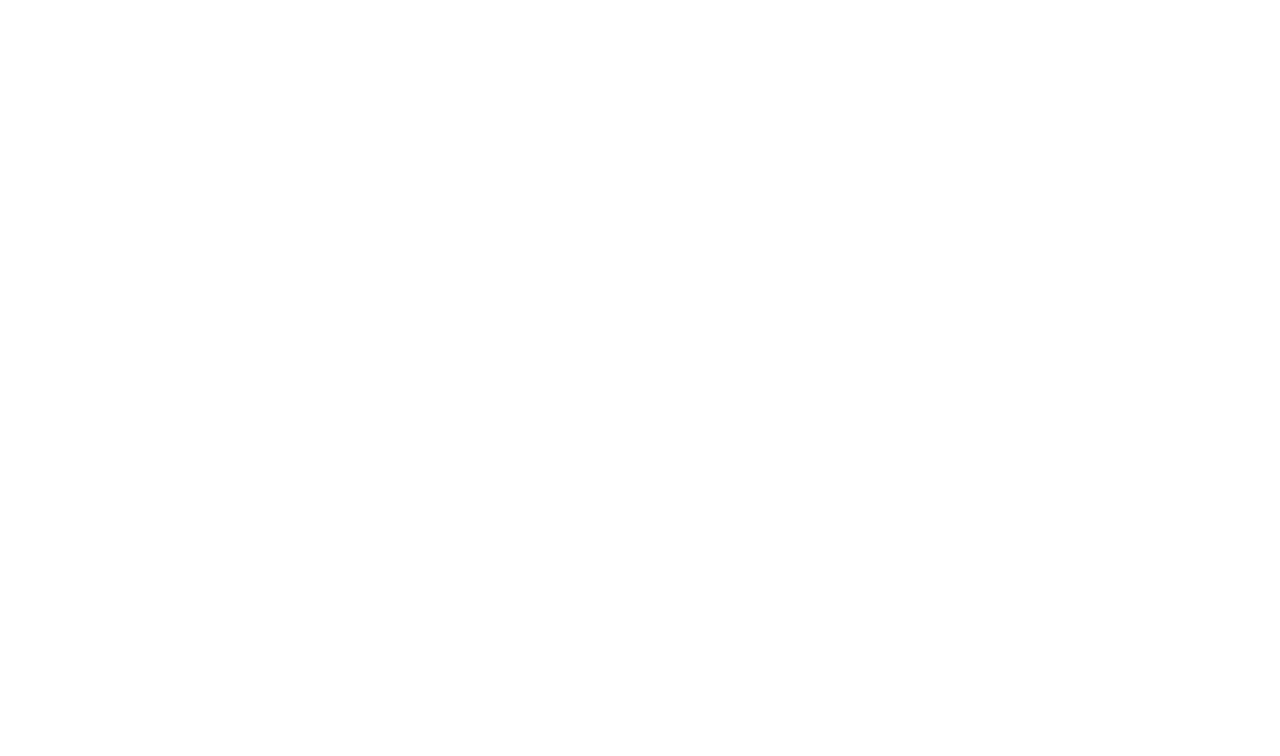
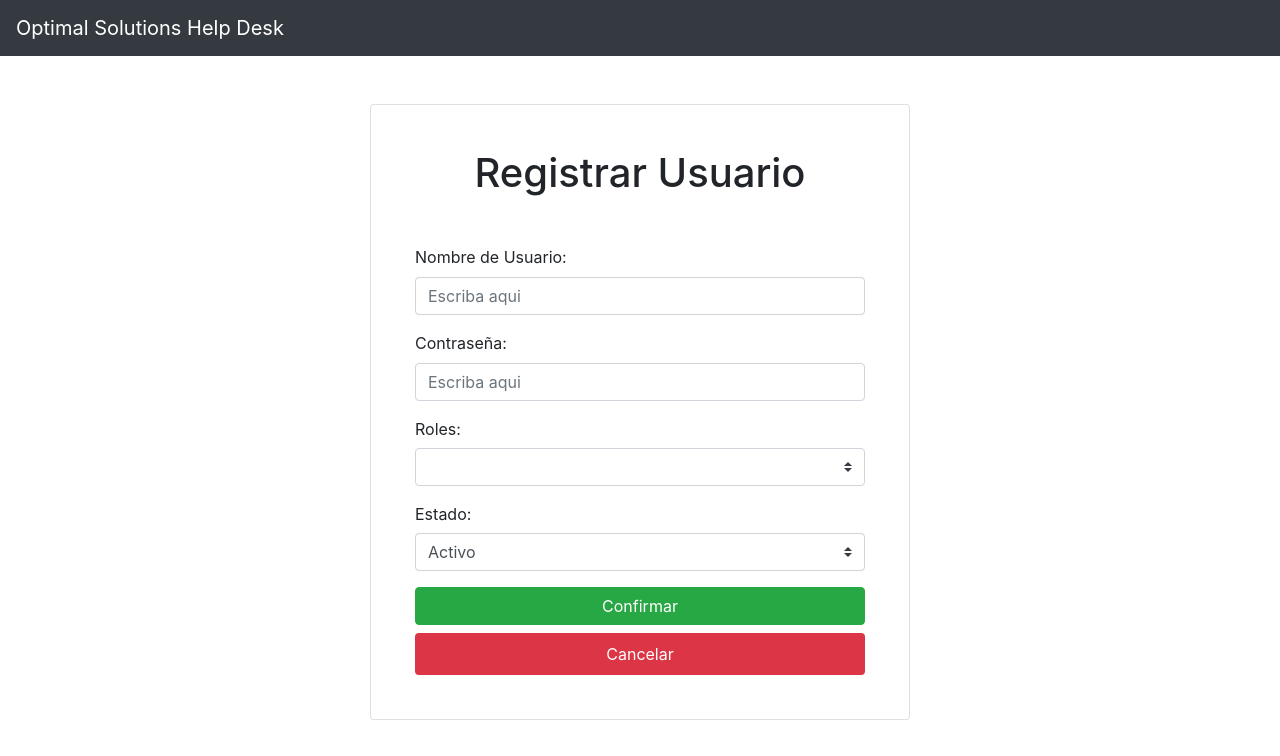
Before and after one commit to carlosbecerradev/master-help-desk-frontend, a Vue app: page /usuario/registrar in a window 1280 px wide. Shown: the top 756 px of the page. Built offline with nearby package versions, Linux system fonts and the light colour scheme; no server answers.

Commit message:
:construction: Under construction.

```diff
--- a/src/router/index.js
+++ b/src/router/index.js
@@ -2,6 +2,9 @@ import Vue from 'vue'
 import VueRouter from 'vue-router'
 import Home from '../views/Home.vue'
 import LoginPage from '../views/LoginPage.vue'
+import ListarUsuariosPage from '../views/usuario/ListarUsuariosPage'
+import RegistrarUsuarioPage from '../views/usuario/RegistrarUsuarioPage'
+import EditarUsuarioPage from '../views/usuario/EditarUsuarioPage'
 
 Vue.use(VueRouter)
 
@@ -16,6 +19,21 @@ const routes = [
     name: 'LoginPage',
     component: LoginPage
   },
+  {
+    path: '/usuario/listar',
+    name: 'ListarUsuariosPage',
+    component: ListarUsuariosPage
+  },
+  {
+    path: '/usuario/registrar',
+    name: 'RegistrarUsuarioPage',
+    component: RegistrarUsuarioPage
+  },
+  {
+    path: '/usuario/editar',
+    name: 'EditarUsuarioPage',
+    component: EditarUsuarioPage
+  },
 ]
 
 const router = new VueRouter({
--- /dev/null
+++ b/src/views/usuario/EditarUsuarioPage.vue
@@ -0,0 +1,97 @@
+<template>
+  <div class="add-new-user">
+    <b-navbar variant="dark" type="dark">
+      <b-navbar-brand href="/login">Optimal Solutions Help Desk</b-navbar-brand>
+    </b-navbar>
+    <div class="container">
+      <div class="row justify-content-center align-items-center">
+        <div class="col-12 col-md-8 col-lg-6">
+          <b-card class="p-4 mt-5">
+            <h1 class="text-center mb-5">Editar Usuario</h1>
+            <b-form @submit.prevent="fetchUpdateUser">
+              <b-form-group
+                id="input-group-1"
+                label="Nombre de Usuario:"
+                label-for="input-1"
+              >
+                <b-form-input
+                  id="input-1"
+                  v-model="user.username"
+                  type="text"
+                  placeholder="Escriba aqui"
+                  autocomplete="username"
+                  required
+                ></b-form-input>
+              </b-form-group>
+              <b-form-group
+                id="input-group-2"
+                label="Contraseña:"
+                label-for="input-2"
+              >
+                <b-form-input
+                  id="input-2"
+                  v-model="user.password"
+                  type="text"
+                  placeholder="Escriba aqui"
+                  autocomplete="current-password"
+                  required
+                ></b-form-input>
+              </b-form-group>
+
+              <b-form-group label="Roles:">
+                <b-form-select
+                  v-model="user.authority"
+                  :options="authorities"
+                ></b-form-select>
+              </b-form-group>
+
+              <b-form-group label="Estado:"
+                ><b-form-select
+                  v-model="user.enabled"
+                  :options="enabledOptions"
+                ></b-form-select>
+              </b-form-group>
+
+              <b-button block type="submit" variant="success"
+                >Confirmar</b-button
+              >
+              <div
+                @click="cancelBtn"
+                class="btn d-block bg-danger text-white py-2 px-4 rounded text-center mt-2"
+              >
+                Cancelar
+              </div>
+            </b-form>
+          </b-card>
+        </div>
+      </div>
+    </div>
+  </div>
+</template>
+
+<script>
+export default {
+    data() {
+    return {
+      user: {
+        id: null,
+        username: "",
+        password: "",
+        authority: "CLIENTE",
+        enabled: true,
+        createdAt: null,
+      },
+      authorities: [],
+      enabledOptions: [
+        { value: true, text: "Activo" },
+        { value: false, text: "Inactivo" },
+      ],
+    };
+  },
+  methods: {
+      fetchUpdateUser(){
+
+      }
+  }
+}
+</script>
--- /dev/null
+++ b/src/views/usuario/ListarUsuariosPage.vue
@@ -0,0 +1,43 @@
+<template>
+  <div class="list-user-page">
+    <b-navbar variant="dark" type="dark">
+      <b-navbar-brand href="/login">Optimal Solutions Help Desk</b-navbar-brand>
+    </b-navbar>
+
+    <div class="container-fluid">
+      <div class="title my-4 d-flex align-items-center">
+        <div class="display-4">Listado de Usuarios</div>
+          <router-link to="/usuario/registrar" class="ml-auto btn  btn-outline-primary">Registrar Usuario</router-link>
+      </div>
+      <b-table striped hover :items="items"></b-table>
+    </div>
+  </div>
+</template>
+
+<script>
+export default {
+  data() {
+    return {
+      items: [],
+    };
+  },
+  methods: {
+    async fetchUsuarios() {
+      try {
+        const response = await fetch("http://localhost:8080/api/users", {
+          method: "GET",
+        });
+
+        this.items = response.status == 200 ? await response.json() : null;
+        // console.log(this.items);
+        // console.log(response);
+      } catch (error) {
+        console.error("ListarUsuariosPage:fetchUsuarios:", error);
+      }
+    },
+  },
+  mounted() {
+    this.fetchUsuarios();
+  },
+};
+</script>
--- /dev/null
+++ b/src/views/usuario/RegistrarUsuarioPage.vue
@@ -0,0 +1,137 @@
+<template>
+  <div class="add-new-user">
+    <b-navbar variant="dark" type="dark">
+      <b-navbar-brand href="/login">Optimal Solutions Help Desk</b-navbar-brand>
+    </b-navbar>
+    <div class="container">
+      <div class="row justify-content-center align-items-center">
+        <div class="col-12 col-md-8 col-lg-6">
+          <b-card class="p-4 mt-5">
+            <h1 class="text-center mb-5">Registrar Usuario</h1>
+            <b-form @submit.prevent="fetchInsertUser">
+              <b-form-group
+                id="input-group-1"
+                label="Nombre de Usuario:"
+                label-for="input-1"
+              >
+                <b-form-input
+                  id="input-1"
+                  v-model="user.username"
+                  type="text"
+                  placeholder="Escriba aqui"
+                  autocomplete="username"
+                  required
+                ></b-form-input>
+              </b-form-group>
+              <b-form-group
+                id="input-group-2"
+                label="Contraseña:"
+                label-for="input-2"
+              >
+                <b-form-input
+                  id="input-2"
+                  v-model="user.password"
+                  type="text"
+                  placeholder="Escriba aqui"
+                  autocomplete="current-password"
+                  required
+                ></b-form-input>
+              </b-form-group>
+
+              <b-form-group label="Roles:">
+                <b-form-select
+                  v-model="user.authority"
+                  :options="authorities"
+                ></b-form-select>
+              </b-form-group>
+
+              <b-form-group label="Estado:"
+                ><b-form-select
+                  v-model="user.enabled"
+                  :options="enabledOptions"
+                ></b-form-select>
+              </b-form-group>
+
+              <b-button block type="submit" variant="success"
+                >Confirmar</b-button
+              >
+              <div
+                @click="cancelBtn"
+                class="btn d-block bg-danger text-white py-2 px-4 rounded text-center mt-2"
+              >
+                Cancelar
+              </div>
+            </b-form>
+          </b-card>
+        </div>
+      </div>
+    </div>
+  </div>
+</template>
+
+<script>
+export default {
+  data() {
+    return {
+      user: {
+        id: null,
+        username: "",
+        password: "",
+        authority: "CLIENTE",
+        enabled: true,
+        createdAt: null,
+      },
+      authorities: [],
+      enabledOptions: [
+        { value: true, text: "Activo" },
+        { value: false, text: "Inactivo" },
+      ],
+    };
+  },
+  methods: {
+    async fetchAuthorities() {
+      try {
+        const response = await fetch(
+          "http://localhost:8080/api/users/authorities",
+          {
+            method: "GET",
+          }
+        );
+
+        this.authorities =
+          response.status == 200 ? await response.json() : null;
+        // console.log(this.authorities);
+        // console.log(response);
+      } catch (error) {
+        console.error("RegistrarUsuarioPage:fetchAuthorities:", error);
+      }
+    },
+    async fetchInsertUser() {
+      try {
+        console.log(this.user);
+        const response = await fetch("http://localhost:8080/api/users", {
+          method: "POST",
+          headers: {
+            "content-type": "application/json",
+          },
+          body: JSON.stringify(this.user),
+        });
+
+        if (response.status == 201) {
+          this.$router.push("/usuario/listar");
+        }
+        // console.log(this.authorities);
+        // console.log(response);
+      } catch (error) {
+        console.error("RegistrarUsuarioPage:fetchInsertUser:", error);
+      }
+    },
+    cancelBtn() {
+      this.$router.go(-1);
+    },
+  },
+  mounted() {
+    this.fetchAuthorities();
+  },
+};
+</script>
```
